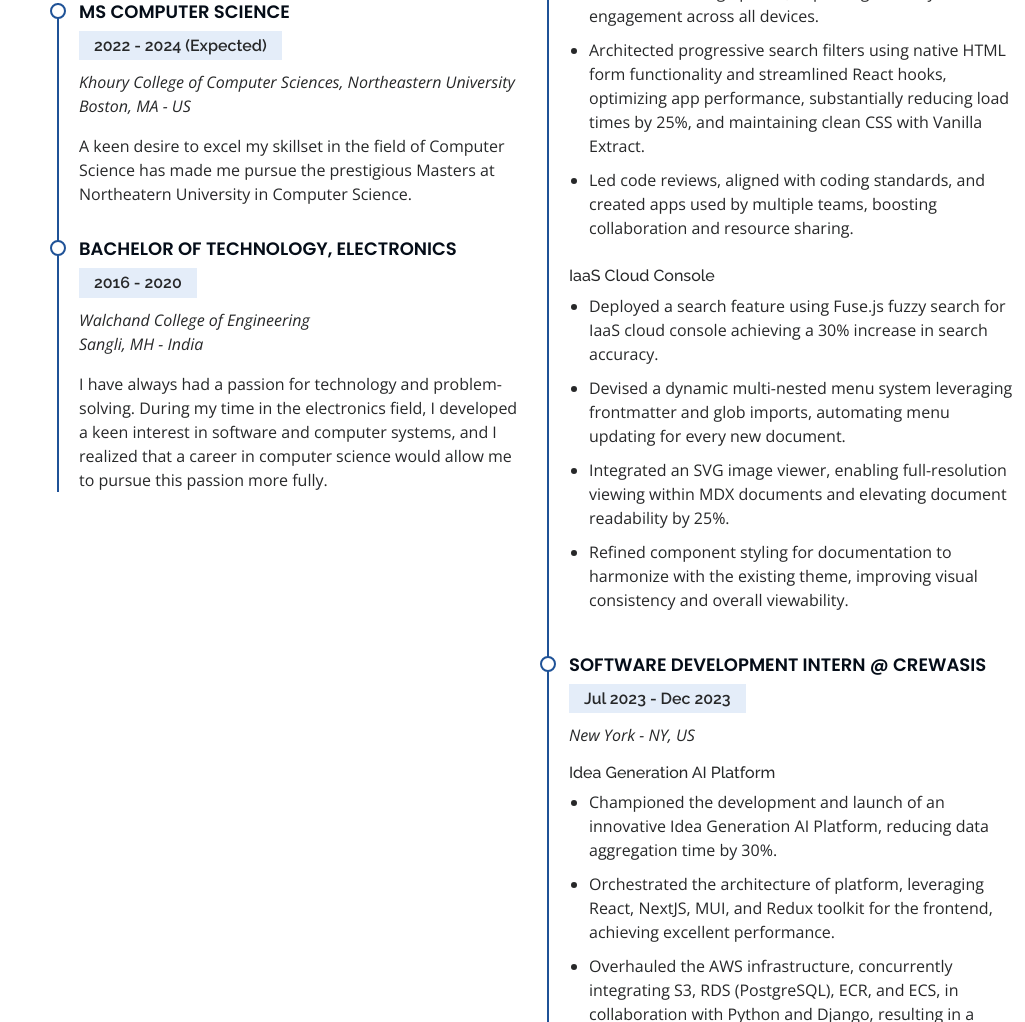
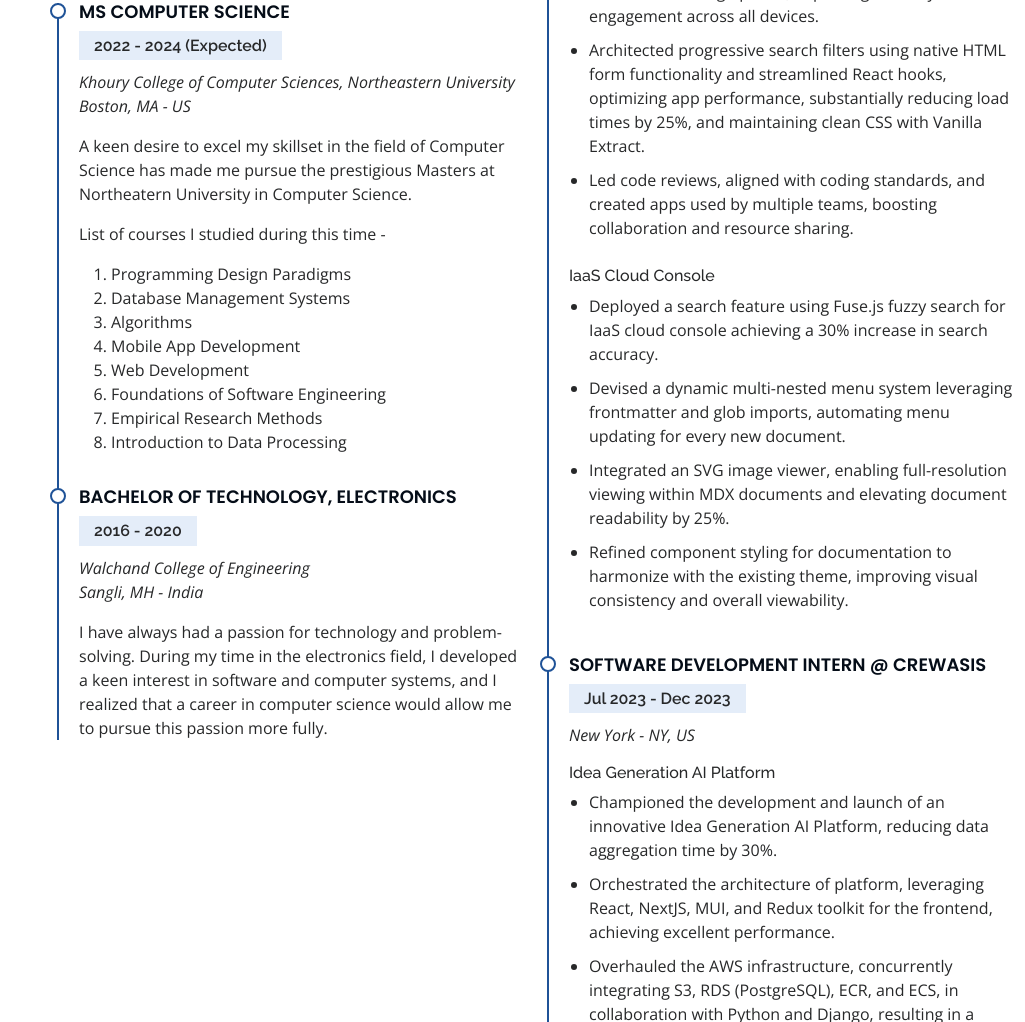
Before and after one commit to tanvimagdum/Portfolio, a plain HTML site: page index.html in a window 1280 px wide. Shown: the part 3301-4323 px from the top of the page, without its empty margins (255-1280 px from the left). Drawn offline with nearby package versions, Linux system fonts and the light colour scheme.

Commit message:
add courses

```diff
--- a/index.html
+++ b/index.html
@@ -363,6 +363,17 @@
               <p><em>Khoury College of Computer Sciences, Northeastern University</em><br>
                 <em>Boston, MA - US</em></p>
               <p>A keen desire to excel my skillset in the field of Computer Science has made me pursue the prestigious Masters at Northeatern University in Computer Science.</p>
+              <p>List of courses I studied during this time - </p>
+              <ol>
+                <li>Programming Design Paradigms</li>
+                <li>Database Management Systems</li>
+                <li>Algorithms</li>
+                <li>Mobile App Development</li>
+                <li>Web Development</li>
+                <li>Foundations of Software Engineering</li>
+                <li>Empirical Research Methods</li>
+                <li>Introduction to Data Processing</li>
+              </ol>
             </div>
             <div class="resume-item">
               <h4>Bachelor of Technology, Electronics</h4>
```
